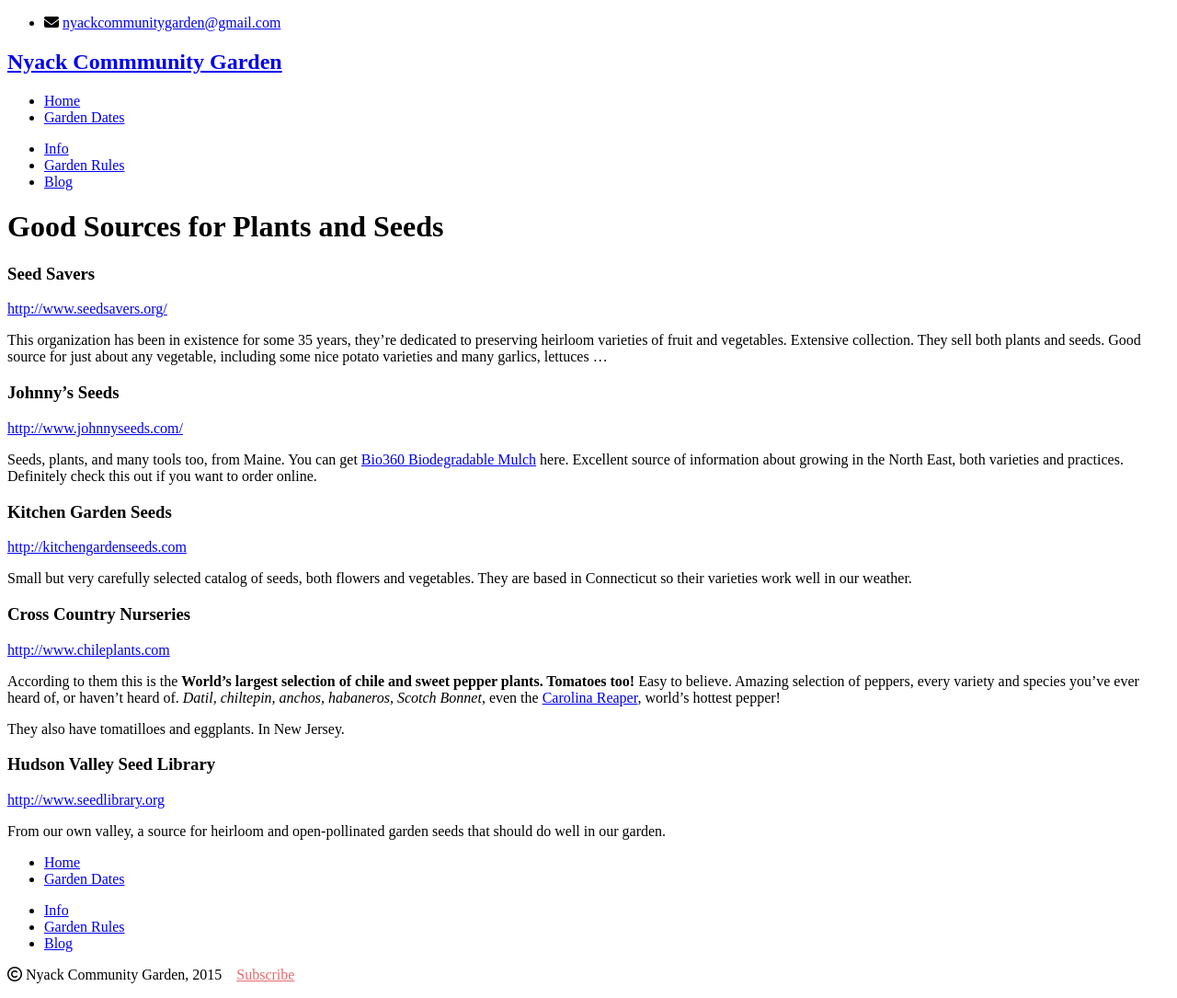
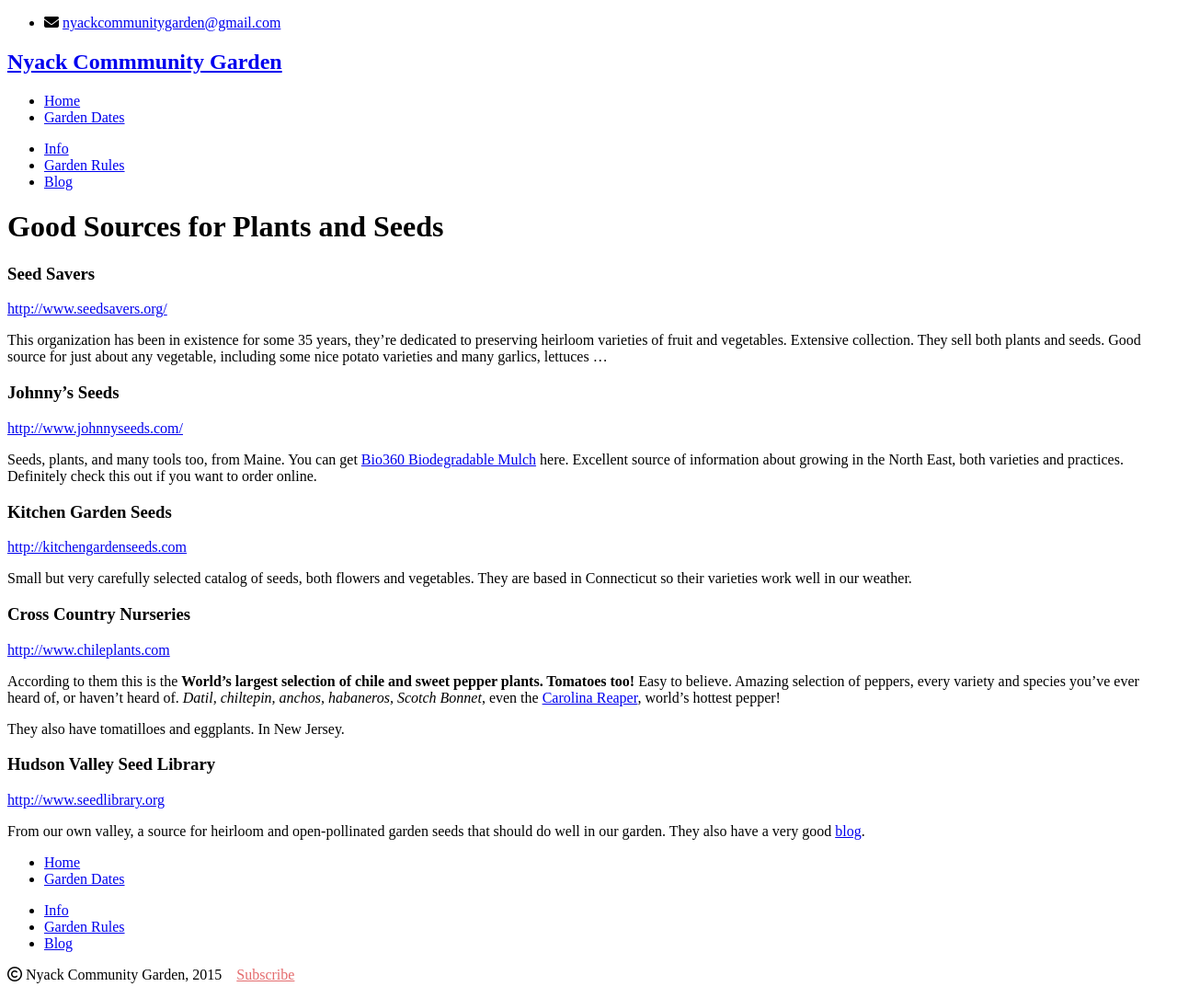
Before and after one commit to bosborne/nyackcommunitygarden, a Jekyll site: the page built from _posts/2015-02-30-good-sources-for-seeds-and-plants.md, in a window 1280 px wide. Shown: the whole page at 92% size. Built offline with Jekyll 4.4.1, drawn with Linux system fonts in a browser that asks for light colours; nearby versions of some CDN libraries; library files that are not in the unit come from our copies; Markdown is read by kramdown in place of the engine named in the settings.

Commit message:
Minor edits

```diff
--- a/_posts/2015-02-30-good-sources-for-seeds-and-plants.md
+++ b/_posts/2015-02-30-good-sources-for-seeds-and-plants.md
@@ -34,4 +34,4 @@
 
 [http://www.seedlibrary.org](http://www.seedlibrary.org/)
 
-From our own valley, a source for heirloom and open-pollinated garden seeds that should do well in our garden.
+From our own valley, a source for heirloom and open-pollinated garden seeds that should do well in our garden. They also have a very good [blog](http://www.seedlibrary.org/blog/).
```
